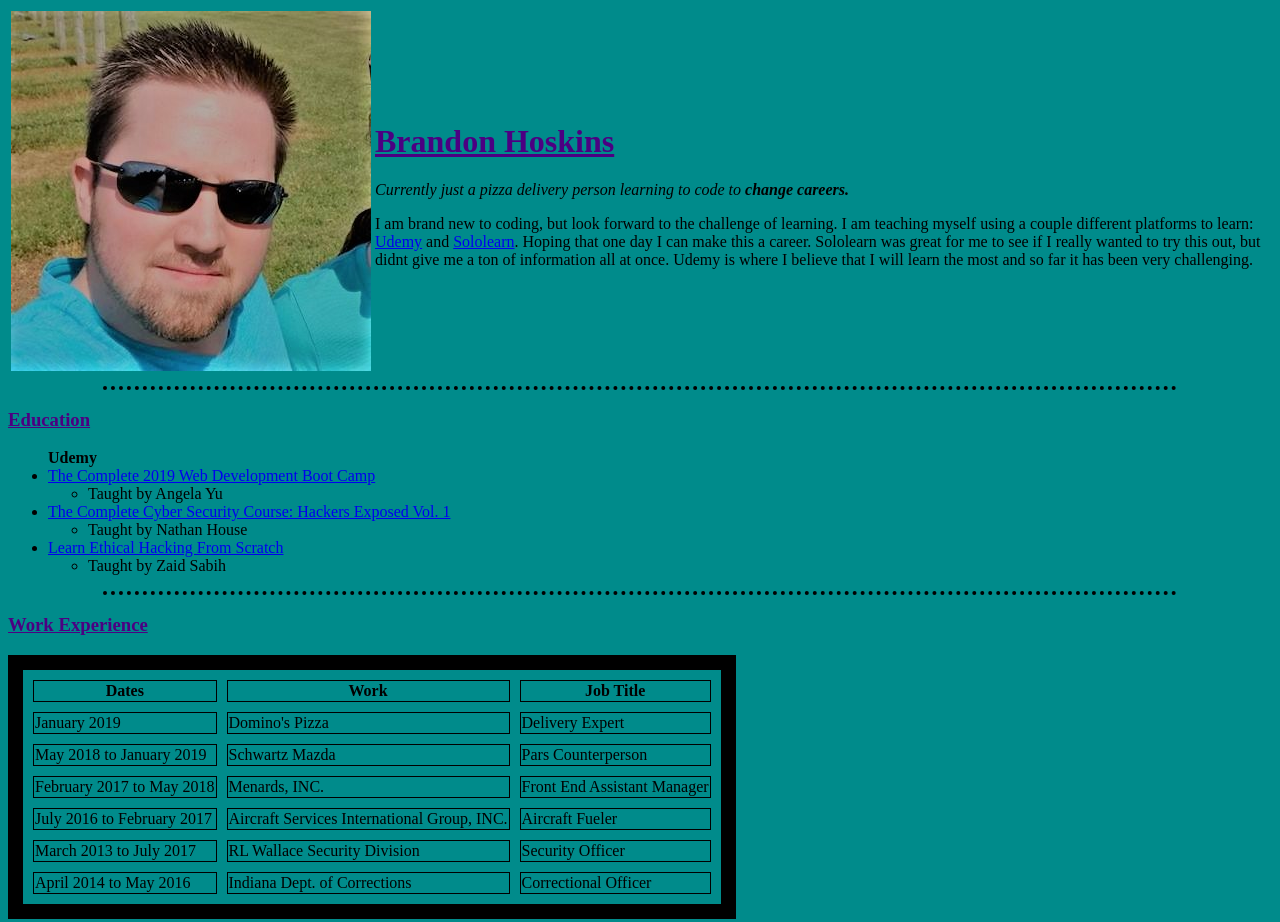
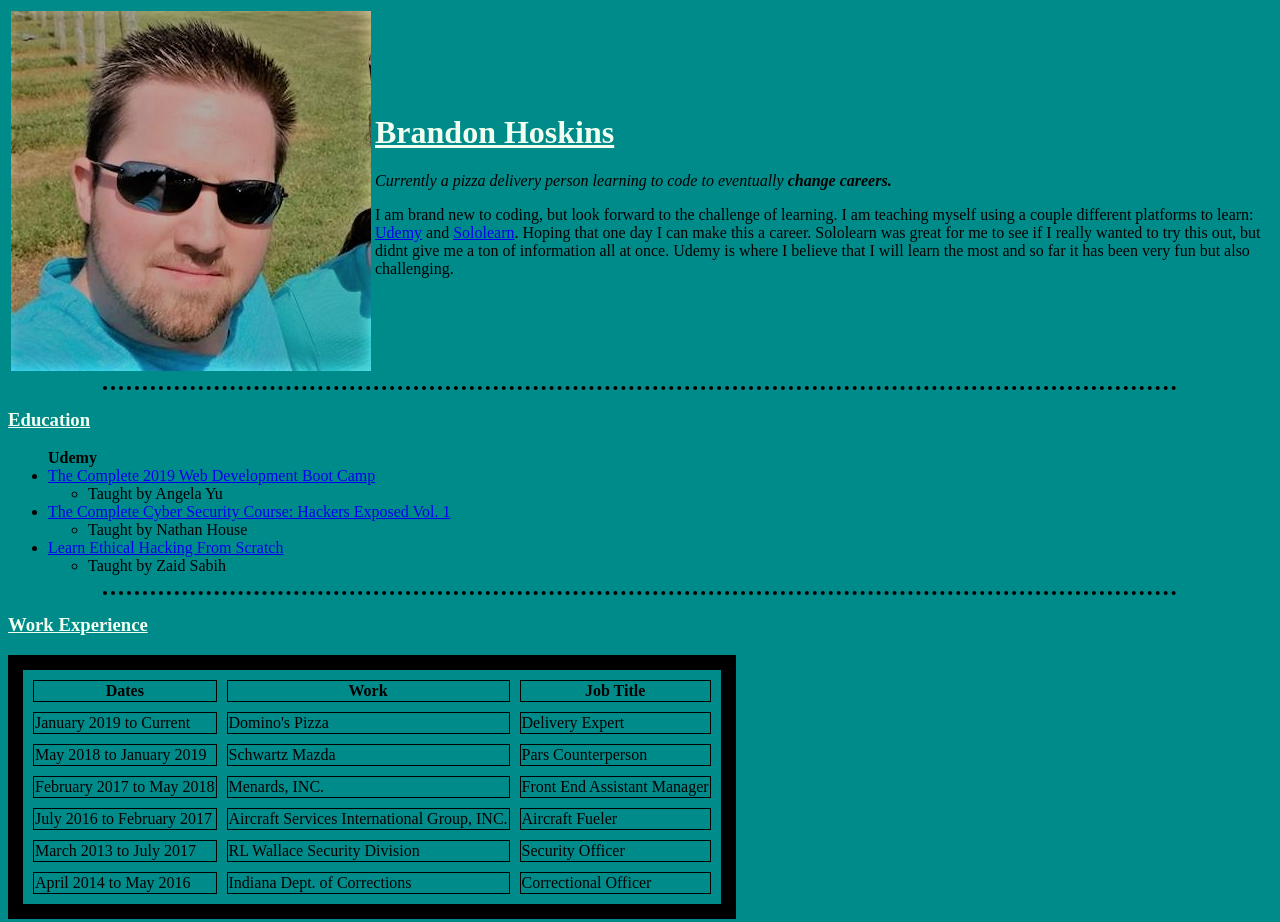
Before and after one commit to CodeMaverick90/My-Page, a plain HTML site: page index.html in a window 1280 px wide. Shown: the top 922 px of the page. Drawn offline with Linux system fonts and the light colour scheme.

Commit message:
Add files via upload

```diff
--- a/css/styles.css
+++ b/css/styles.css
@@ -10,10 +10,10 @@
   width: 85%;
 }
 h1 {
-  color: indigo;
+  color: #f0fff0;
   text-decoration: underline;
 }
 h3 {
-  color: indigo;
+  color: #f0fff0;
   text-decoration: underline;
 }
--- a/index.html
+++ b/index.html
@@ -12,11 +12,11 @@
       <tr>
         <td><img src="Images/ProfilePic2.jpg" alt="Brandon Profile Picture"></td>
         <td><h1>Brandon Hoskins</h1>
-        <p><em>Currently just a pizza delivery person learning to code to <b>change careers.</b></em></p>
-        <p>I am brand new to coding, but look forward to the challenge of learning. I am teaching myself using a couple different platforms to learn: <a href="https://www.udemy.com/">Udemy</a> and <a href="https://www.sololearn.com/">Sololearn</a>. Hoping that one day I can make this a career. Sololearn was great for me to see if I really wanted to try this out, but didnt give me a ton of information all at once. Udemy is where I believe that I will learn the most and so far it has been very challenging.</p></td>
+        <p><em>Currently a pizza delivery person learning to code to eventually <b>change careers.</b></em></p>
+        <p>I am brand new to coding, but look forward to the challenge of learning. I am teaching myself using a couple different platforms to learn: <a href="https://www.udemy.com/">Udemy</a> and <a href="https://www.sololearn.com/">Sololearn</a>. Hoping that one day I can make this a career. Sololearn was great for me to see if I really wanted to try this out, but didnt give me a ton of information all at once. Udemy is where I believe that I will learn the most and so far it has been very fun but also challenging.</p></td>
       </tr>
     </table>
-    <!-- find a way to make the target codes above more secure. figure out how to force open in new tab without compromising security to phishing -->
+
     <hr>
     <h3>Education</h3>
     <p>
@@ -42,7 +42,7 @@
         </thead>
         <tbody>
           <tr>
-            <td>January 2019</td>
+            <td>January 2019 to Current</td>
             <td>Domino's Pizza</td>
             <td>Delivery Expert</td>
           </tr>
@@ -76,7 +76,6 @@
       <hr>
       <h3>Skills</h3>
 
-<!-- learn the following languages:  -->
     <table cellspacing="10px">
           <tr>
             <td>HTML</td>
```
Also changed, not shown: contactme.html (+1 -0 lines), hobbies.html (+1 -0 lines).
